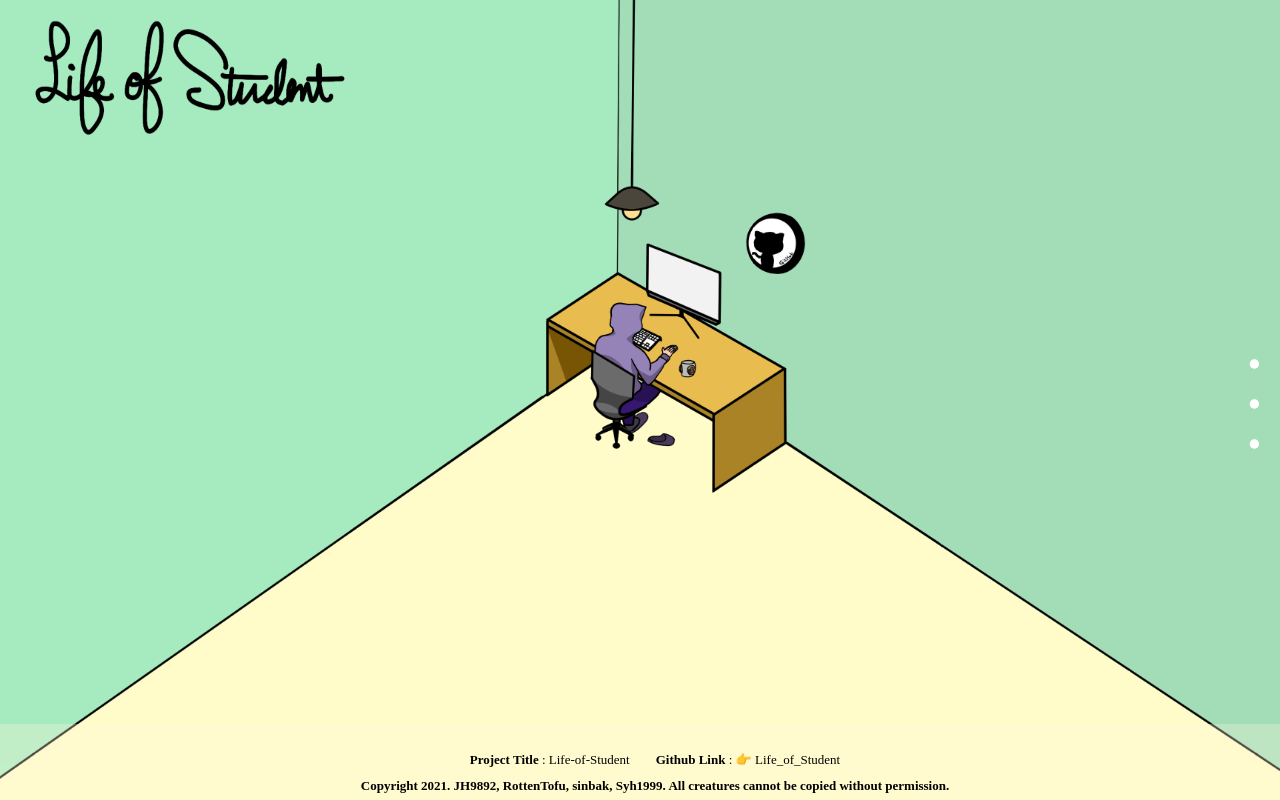
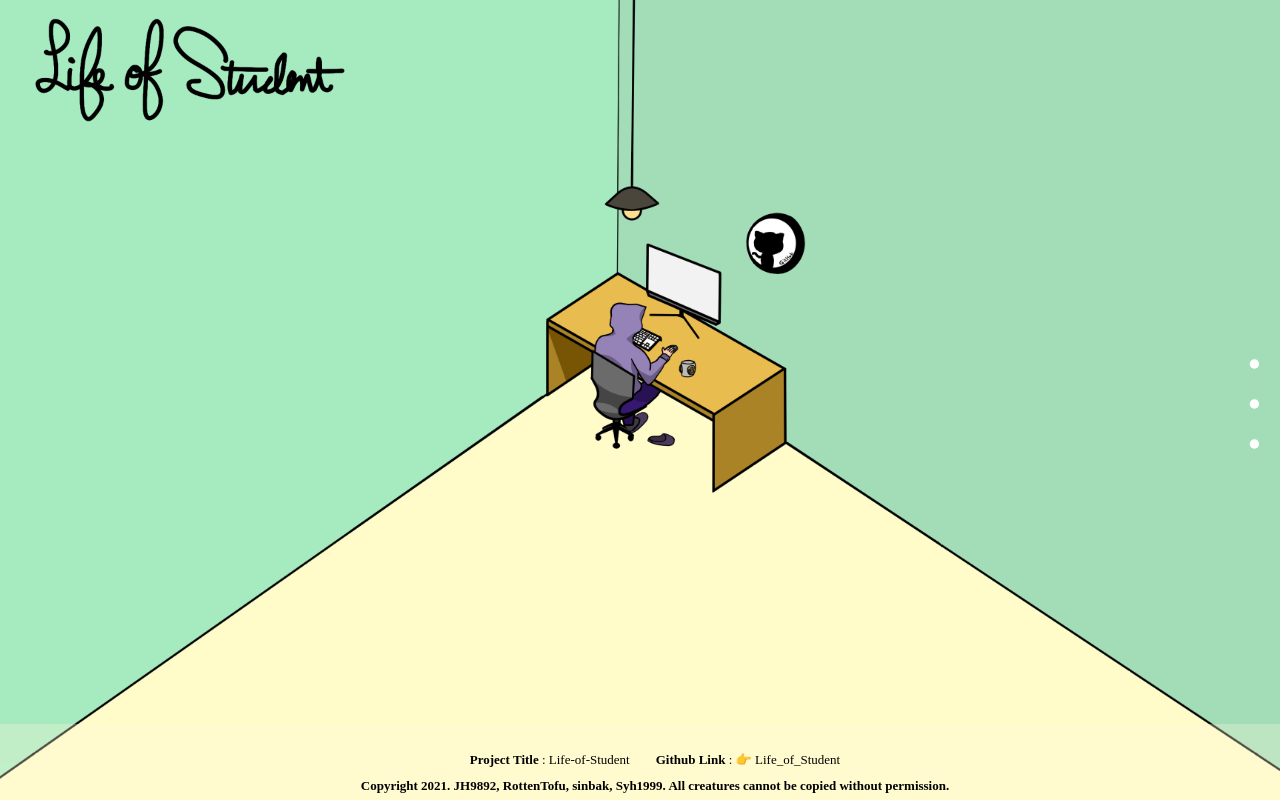
Before and after one commit to ash-hun/Life_of_Student, a plain HTML site: page index.html in a window 1280 px wide. Drawn offline with Linux system fonts and the light colour scheme.

Commit message:
checking logo size

```diff
--- a/static/css/style.css
+++ b/static/css/style.css
@@ -26,11 +26,10 @@
 
 #I_title_logo {
     width: 25vw;
-    height: 25vh;
+    height: auto;
     position: absolute;
     margin-left: 30px;
     z-index: 10000;
-    /* justify-content: flex-start; */
 }
 /*------ Main Area ------*/
 #I_mainArea {
```
Also changed, not shown: index.html (+0 -1 lines).
